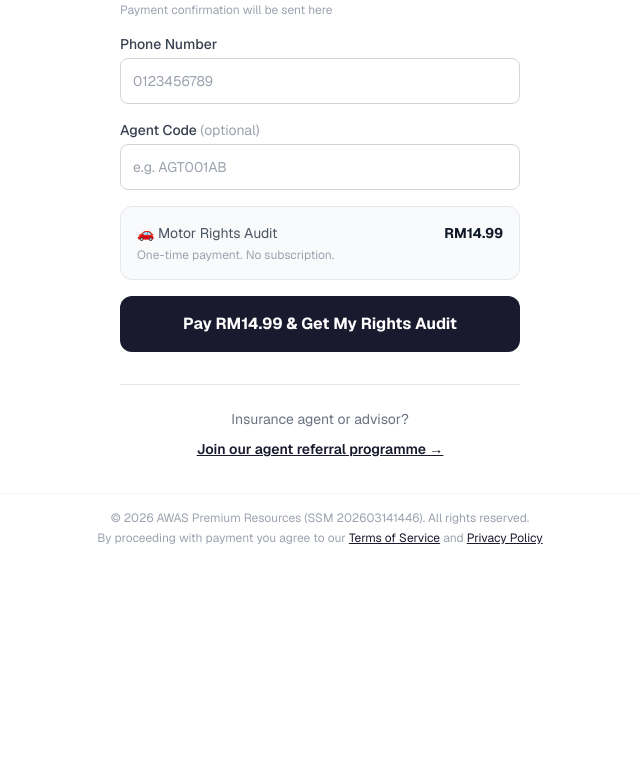
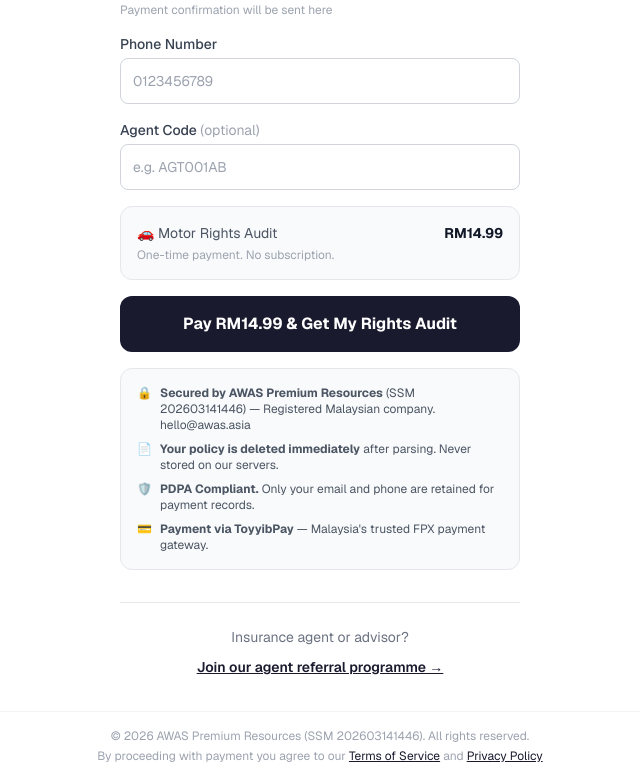
Before and after one commit to John9769/ikmr-frontend, a Next.js app: page / in a window 1280 px wide. Shown: the part 1361-2141 px from the top of the page, without its empty margins (320-960 px from the left). Before the commit the page ends 1923 px from the top, so only its background shows below. Built offline with nearby package versions, Linux system fonts and the light colour scheme; no server answers.

Commit message:
Update page.js

```diff
--- a/src/app/page.js
+++ b/src/app/page.js
@@ -223,6 +223,26 @@ export default function HomePage() {
             className="w-full bg-[#1a1a2e] text-white py-4 rounded-xl font-bold text-base disabled:opacity-60">
             {loading ? 'Redirecting to payment...' : 'Pay RM14.99 & Get My Rights Audit'}
           </button>
+
+          {/* Trust Signals */}
+          <div className="bg-gray-50 border border-gray-200 rounded-xl p-4 space-y-2">
+            <div className="flex items-start gap-2 text-xs text-gray-600">
+              <span>🔒</span>
+              <span><strong>Secured by AWAS Premium Resources</strong> (SSM 202603141446) — Registered Malaysian company. hello@awas.asia</span>
+            </div>
+            <div className="flex items-start gap-2 text-xs text-gray-600">
+              <span>📄</span>
+              <span><strong>Your policy is deleted immediately</strong> after parsing. Never stored on our servers.</span>
+            </div>
+            <div className="flex items-start gap-2 text-xs text-gray-600">
+              <span>🛡️</span>
+              <span><strong>PDPA Compliant.</strong> Only your email and phone are retained for payment records.</span>
+            </div>
+            <div className="flex items-start gap-2 text-xs text-gray-600">
+              <span>💳</span>
+              <span><strong>Payment via ToyyibPay</strong> — Malaysia's trusted FPX payment gateway.</span>
+            </div>
+          </div>
         </form>
 
         {/* Agent CTA */}
```
